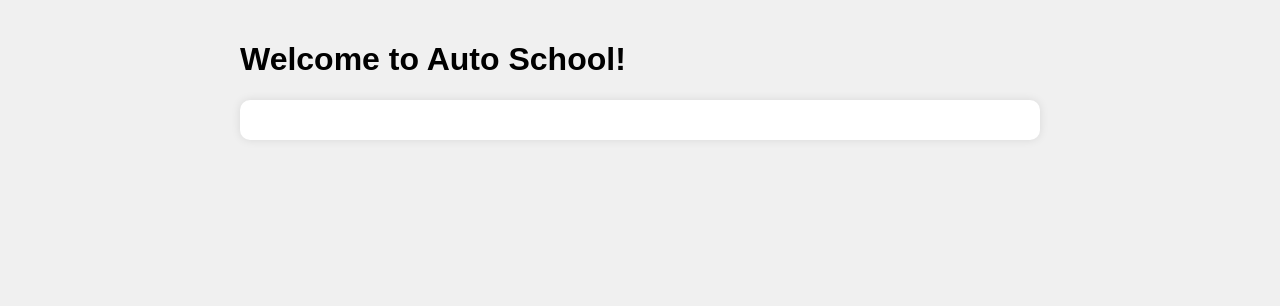
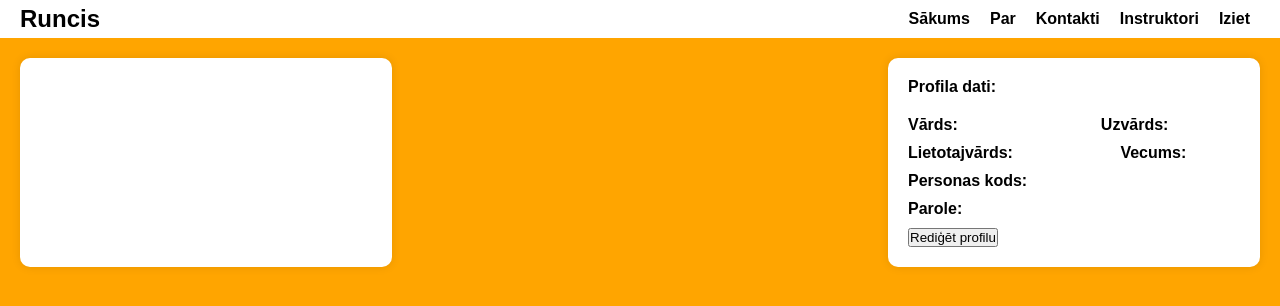
Before and after one commit to 22DP1AKaha/AutoskolaTemp, a Spring app: template src/main/resources/templates/profile.html in a window 1280 px wide. Shown: the top 306 px of the page. Run offline with Thymeleaf, Linux system fonts and the light colour scheme; the template is opened without the code that fills it, so the values that code supplies are empty.

Commit message:
izveidoju profile page un iesaku veidot /redigetProfilu

```diff
--- a/src/main/resources/static/css/profilestyle.css
+++ b/src/main/resources/static/css/profilestyle.css
@@ -1,20 +1,71 @@
+
+
+* {
+    margin: 0;
+    padding: 0;
+    box-sizing: border-box;
+}
+
 body {
+    background: orange;
     font-family: Arial, sans-serif;
-    background-color: #f0f0f0;
+    color: black;
     margin: 0;
     padding: 0;
 }
 
-.container {
-    max-width: 800px;
+nav {
+    background: white;
+    display: flex;
+    justify-content: space-between;
+    align-items: center;
     margin: 0 auto;
+    padding: 0 20px;
+}
+
+.logo {
+    font-size: 1.5rem;
+    font-weight: bold;
+    color: black;
+}
+
+.nav-links {
+    list-style: none;
+    display: flex;
+    align-items: center;
+}
+
+.nav-links li {
+    margin-right: 20px;
+}
+
+.nav-links a {
+    color: black;
+    padding: 10px;
+    font-weight: bold;
+    text-decoration: none;
+    display: inline-block;
+}
+
+.nav-links a:hover {
+    background-color: #40b736;
+    border-radius: 4px;
+    color: white;
+}
+
+.profile-container {
+    display: flex;
+    flex-wrap: wrap;
+    justify-content: space-between;
     padding: 20px;
 }
 
-.profile {
-    background-color: #fff;
+.profile-section {
+    flex-basis: 30%;
     padding: 20px;
     border-radius: 10px;
+    background-color: #fff;
+    margin-bottom: 20px;
     box-shadow: 0 0 10px rgba(0, 0, 0, 0.1);
 }
 
@@ -22,20 +73,20 @@
     text-align: center;
 }
 
-.profile-info h2 {
-    margin-top: 0;
+.section-title {
     margin-bottom: 20px;
 }
 
-.profile-info p {
+.detail-row {
+    display: flex;
+    justify-content: space-between;
     margin-bottom: 10px;
 }
 
-.profile-image {
-    margin-left: 20px;
+.detail-label {
+    font-weight: bold;
 }
 
-.profile-image img {
-    max-width: 200px;
-    border-radius: 50%;
+.detail-value {
+    font-style: italic;
 }
--- a/src/main/resources/templates/index_loggedIn.html
+++ b/src/main/resources/templates/index_loggedIn.html
@@ -27,7 +27,7 @@
                 <h1>Sveiks,</h1>
                 <h1 th:text="${name}"></h1>
                 <p>Zemāk vari apskatīt savu profilu un izmainīt informāciju un paroli</p>
-                    <button onclick="window.location.href='/profile'">Profils</button>
+                    <button onclick="window.location.href='/profils'">Profils</button>
             </div>
             <div class="column-right">
                 <img th:src="@{/images/runcis.png}" alt="illustration" class="hero-image">
--- a/src/main/resources/templates/profile.html
+++ b/src/main/resources/templates/profile.html
@@ -1,5 +1,5 @@
 <!DOCTYPE html>
-<html lang="en" xmlns:th="http://www.thymeleaf.org">
+<html xmlns:th="http://www.thymeleaf.org">
 <head>
     <meta charset="UTF-8">
     <meta name="viewport" content="width=device-width, initial-scale=1.0">
@@ -7,18 +7,50 @@
     <link rel="stylesheet" th:href="@{/css/profilestyle.css}">
 </head>
 <body>
+    <nav>
+        <div class="logo">
+            Runcis
+        </div>
+        <ul class="nav-links">
+            <a href="/">Sākums</a>
+            <a href="/par">Par</a>
+            <a href="/kontakti">Kontakti</a>
+            <a href="/instruktori">Instruktori</a>
+            <a href="/iziet">Iziet</a>
+        </ul>
+    </nav>
 
-    <div class="container">
-        <h1>Welcome to Auto School!</h1>
-
-        <section class="profile">
+    <div class="profile-container">
+        <div class="profile-section">
             <div class="profile-info">
-                <!-- <h2 th:text="${user.name + ' ' + user.surname}"></h2>
-                <p th:text="'Age: ' + ${user.age}"></p>
-                <p th:text="'Person Code: ' + ${user.personCode}"></p>
-                <p th:text="'Username: ' + ${user.username}"></p> -->
+                <span class="bold" th:text="${client.name + ' ' + client.surname}"></span>
+                <span class="subtext" th:text="${client.username}"></span>
             </div>
-        </section>
+        </div>
+        <div class="profile-section">
+            <div class="profile-details">
+                <div class="section-title">
+                    <h4>Profila dati:</h4>
+                </div>
+                <div class="detail-row">
+                    <div class="detail-label">Vārds: </div><span class="detail-value" th:text="${client.name}"></span>
+                    <div class="detail-label">Uzvārds: </div><span class="detail-value" th:text="${client.surname}"></span>
+                </div>
+                <div class="detail-row">
+                    <div class="detail-label">Lietotajvārds: </div><span class="detail-value" th:text="${client.username}"></span>
+                    <div class="detail-label">Vecums: </div><span class="detail-value" th:text="${client.age}"></span>
+                </div>
+                <div class="detail-row">
+                    <div class="detail-label">Personas kods: </div><span class="detail-value" th:text="${client.personCode}"></span>
+                </div>
+                <div class="detail-row">
+                    <div class="detail-label">Parole: </div><span class="detail-value" th:text="${client.password}"></span>
+                </div>
+                <div class="button-container">
+                    <button class="profile-button" onclick="window.location.href='/RedigetProfilu'">Rediģēt profilu</button>
+                </div>
+            </div>
+        </div>
     </div>
 </body>
 </html>
```
Also changed, not shown: src/main/java/com/example/Autoskola/controller/ClientController.java (+11 -23 lines), src/main/java/com/example/Autoskola/controller/ProfileController.java (+31 -19 lines), src/main/java/com/example/Autoskola/controller/WebController.java (+0 -20 lines), src/main/resources/templates/edit_profile.html (added, +62 -0 lines), 1 other file.
